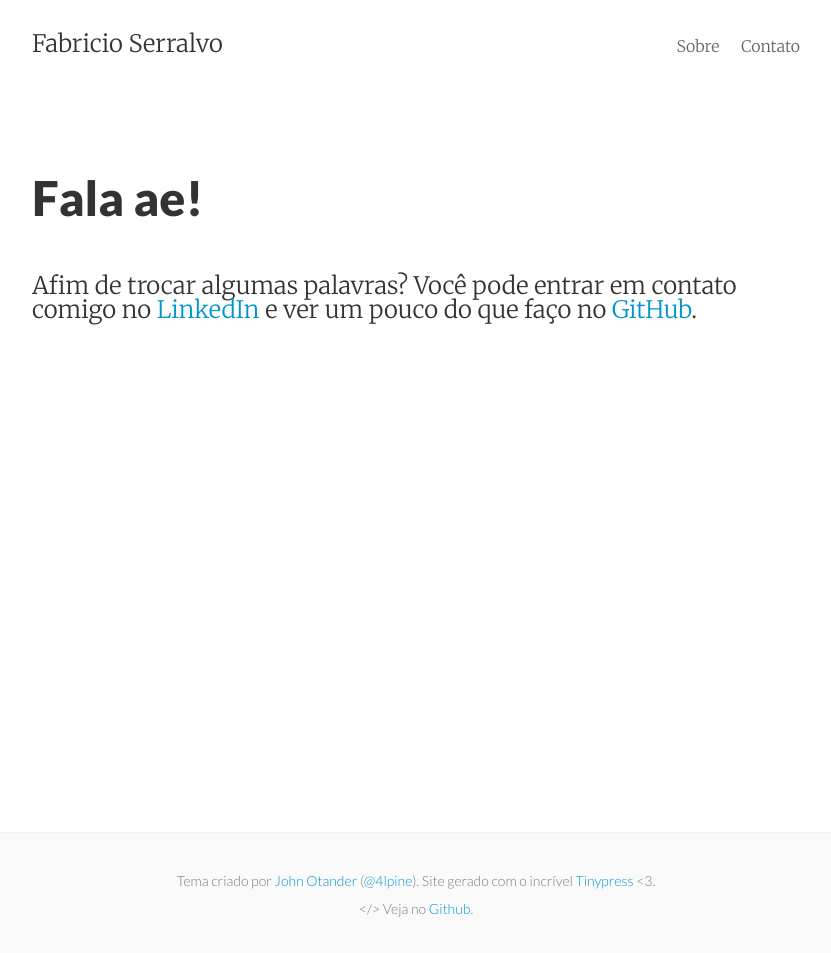
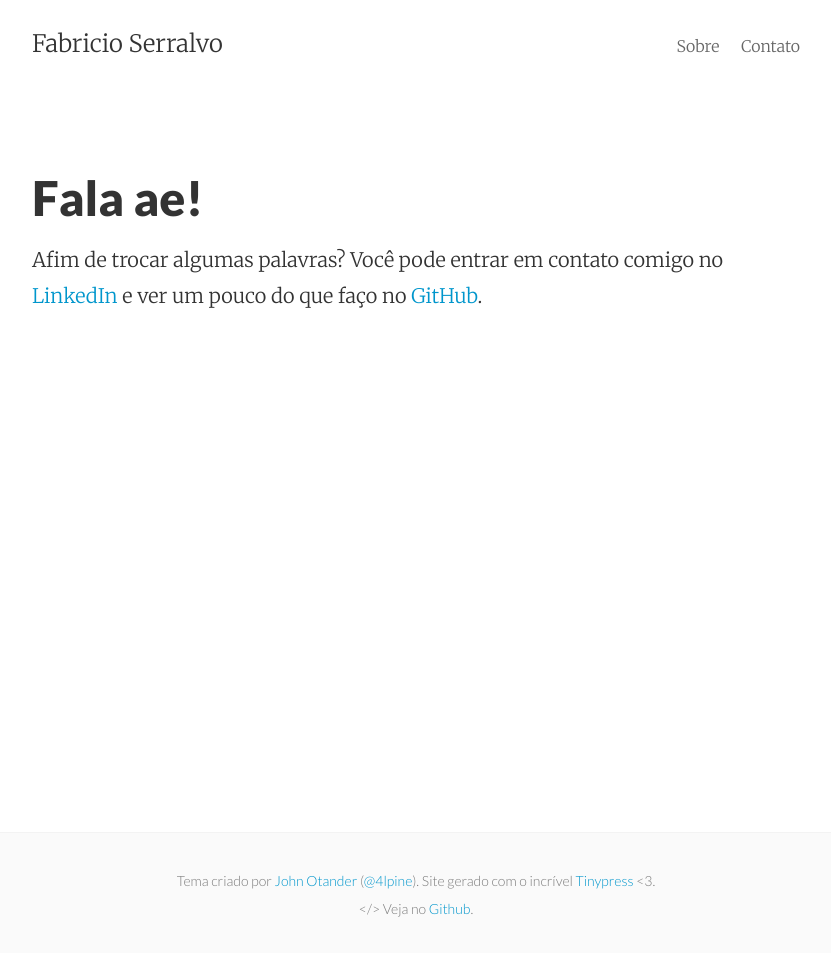
Before and after one commit to serralvo/serralvo.github.io, a Jekyll site: the page built from contact.html, in a window 1280 px wide. Shown: the whole page, without its empty margins (224-1055 px from the left). Built offline with Jekyll 4.4.1, drawn with Linux system fonts in a browser that asks for light colours.

Commit message:
Ajustes 😀

```diff
--- a/_config.yml
+++ b/_config.yml
@@ -1,7 +1,7 @@
 excerpt_separator: ""
 pygments: true
 markdown: kramdown
-url: http://serralvo.github.io
+url: http://serralvo.co
 title: Fabricio Serralvo
 email: fabricio.serralvo@gmail.com
 author: Fabricio
--- a/contact.html
+++ b/contact.html
@@ -4,6 +4,6 @@
 permalink: /contact/
 ---
 
-<div class="py2">
-  Afim de trocar algumas palavras? Você pode entrar em contato comigo no <a href="https://br.linkedin.com/in/fabricioserralvo" target="_blank">LinkedIn</a> e ver um pouco do que faço no <a href="http://github.com/serralvo" target="_blank">GitHub</a>.
-</div>
+<article class="post-content">
+  <p>Afim de trocar algumas palavras? Você pode entrar em contato comigo no <a href="https://br.linkedin.com/in/fabricioserralvo" target="_blank">LinkedIn</a> e ver um pouco do que faço no <a href="http://github.com/serralvo" target="_blank">GitHub</a>.</p>
+</article>
```
